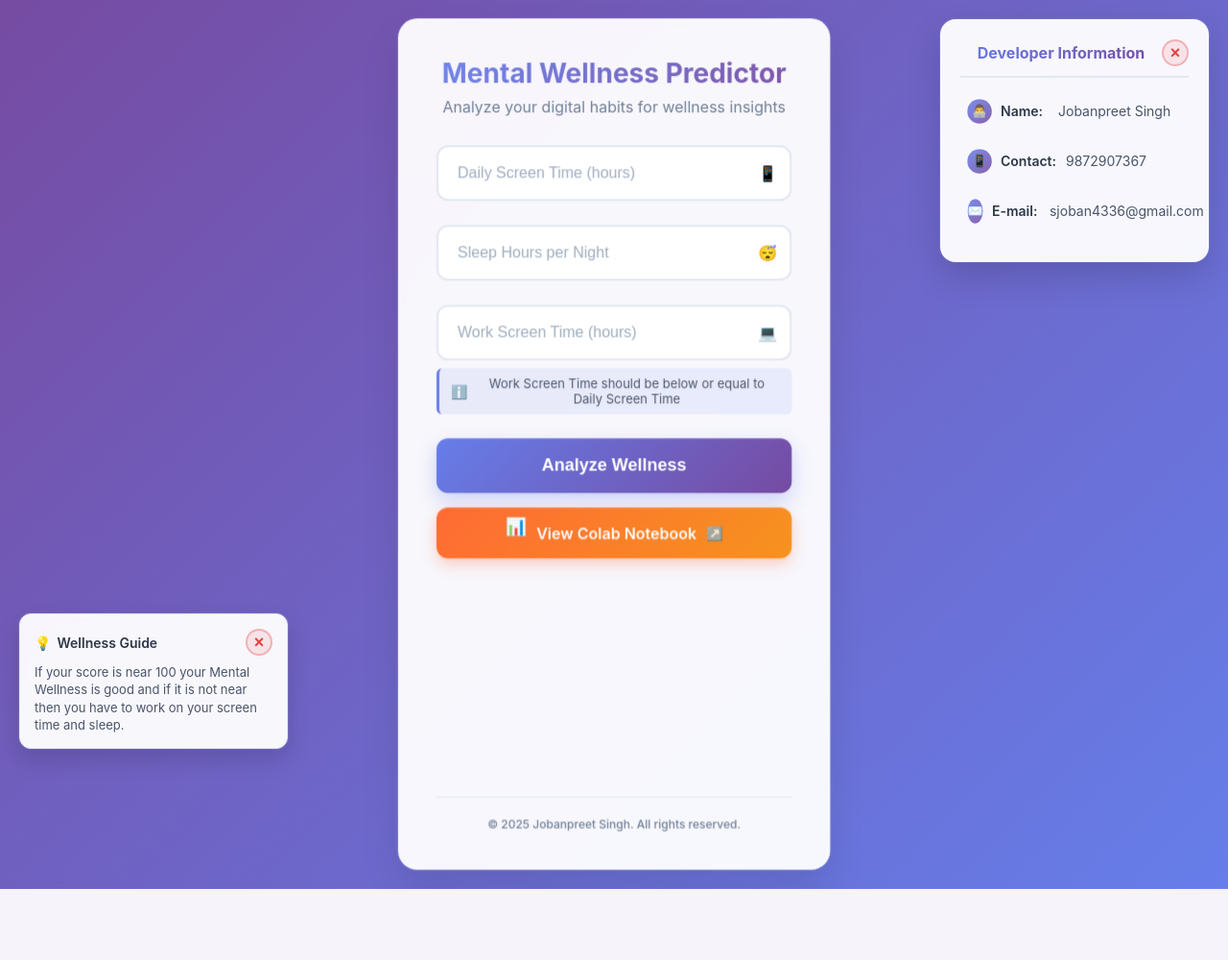
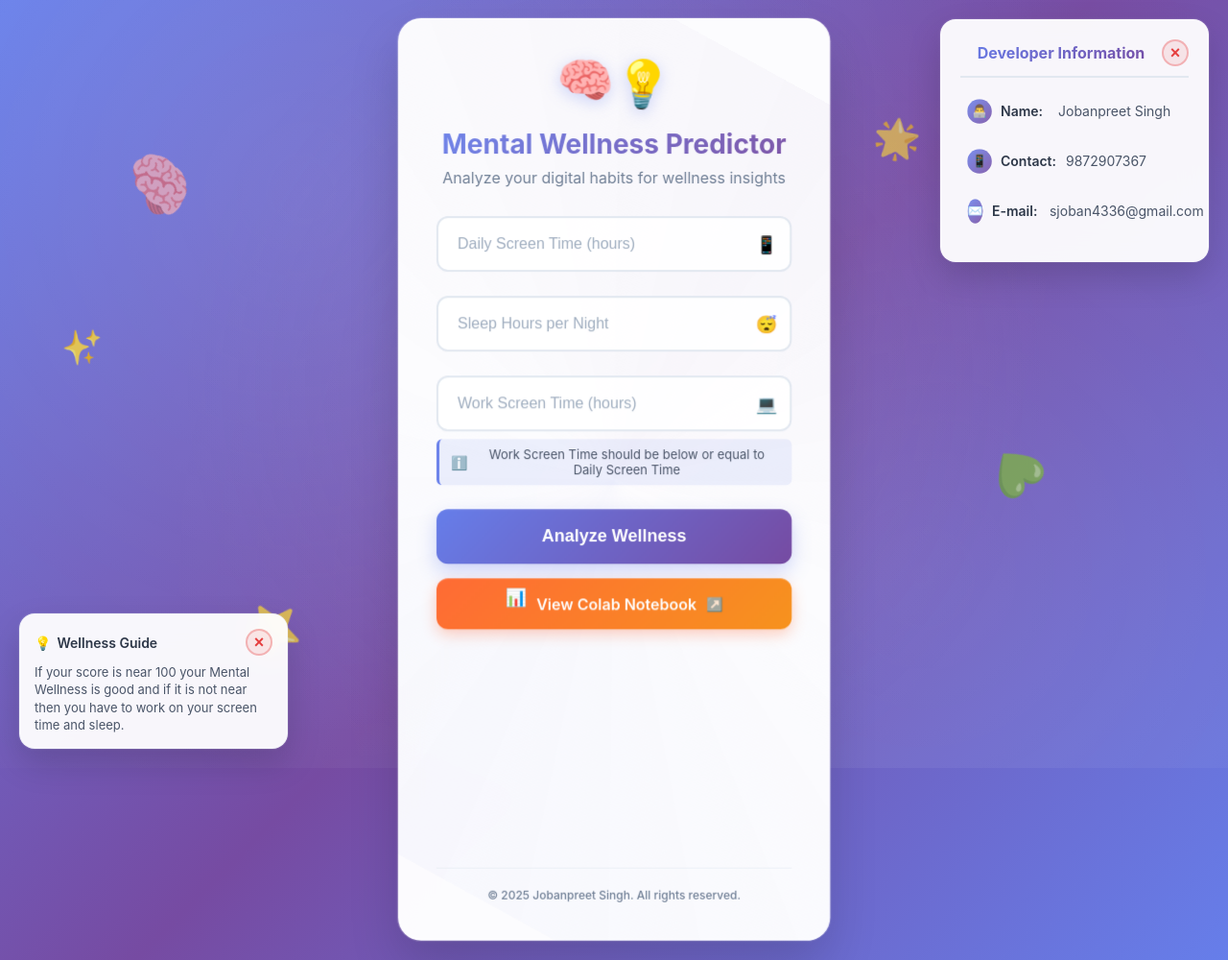
Before and after one commit to Jobanjps089/Mental_Wellness, a Flask app: page / in a window 1280 px wide. Shown: the whole page at 96% size. Before the commit the page ends 926 px from the top, so only its background shows below. Run offline with Flask 3, Linux system fonts and the light colour scheme; parts of the project's set-up code (start-up, migrations or seed data) failed here and were passed over.

Commit message:
Update templates/index.html

```diff
--- a/templates/index.html
+++ b/templates/index.html
@@ -13,19 +13,113 @@
 
         body {
             font-family: -apple-system, BlinkMacSystemFont, 'Segoe UI', Roboto, Oxygen, Ubuntu, Cantarell, sans-serif;
-            background: linear-gradient(135deg, #667eea 0%, #764ba2 100%);
+            background: linear-gradient(135deg, #667eea 0%, #764ba2 50%, #667eea 100%);
             min-height: 100vh;
             display: flex;
             justify-content: center;
             align-items: center;
             padding: 20px;
-            animation: backgroundShift 10s ease-in-out infinite;
             position: relative;
+            overflow-x: hidden;
         }
 
-        @keyframes backgroundShift {
-            0%, 100% { background: linear-gradient(135deg, #667eea 0%, #764ba2 100%); }
-            50% { background: linear-gradient(135deg, #764ba2 0%, #667eea 100%); }
+        /* Animated background with floating shapes */
+        body::before {
+            content: '';
+            position: fixed;
+            top: 0;
+            left: 0;
+            width: 100%;
+            height: 100%;
+            background:
+                radial-gradient(circle at 25% 25%, rgba(255,255,255,0.1) 0%, transparent 70%),
+                radial-gradient(circle at 75% 75%, rgba(255,255,255,0.08) 0%, transparent 70%),
+                radial-gradient(circle at 50% 50%, rgba(102,126,234,0.1) 0%, transparent 60%);
+            animation: backgroundPulse 8s ease-in-out infinite;
+            z-index: -1;
+        }
+
+        @keyframes backgroundPulse {
+            0%, 100% {
+                background:
+                    radial-gradient(circle at 25% 25%, rgba(255,255,255,0.1) 0%, transparent 70%),
+                    radial-gradient(circle at 75% 75%, rgba(255,255,255,0.08) 0%, transparent 70%),
+                    radial-gradient(circle at 50% 50%, rgba(102,126,234,0.1) 0%, transparent 60%);
+            }
+            50% {
+                background:
+                    radial-gradient(circle at 75% 25%, rgba(255,255,255,0.12) 0%, transparent 70%),
+                    radial-gradient(circle at 25% 75%, rgba(255,255,255,0.1) 0%, transparent 70%),
+                    radial-gradient(circle at 50% 50%, rgba(118,75,162,0.1) 0%, transparent 60%);
+            }
+        }
+
+        /* Floating decorative elements */
+        .floating-elements {
+            position: fixed;
+            top: 0;
+            left: 0;
+            width: 100%;
+            height: 100%;
+            pointer-events: none;
+            z-index: -1;
+        }
+
+        .floating-shape {
+            position: absolute;
+            opacity: 0.6;
+            animation: float 6s ease-in-out infinite;
+        }
+
+        .shape-1 {
+            top: 20%;
+            left: 10%;
+            font-size: 60px;
+            animation-delay: 0s;
+            animation-duration: 8s;
+        }
+
+        .shape-2 {
+            top: 60%;
+            right: 15%;
+            font-size: 45px;
+            animation-delay: 2s;
+            animation-duration: 7s;
+        }
+
+        .shape-3 {
+            top: 80%;
+            left: 20%;
+            font-size: 50px;
+            animation-delay: 4s;
+            animation-duration: 9s;
+        }
+
+        .shape-4 {
+            top: 15%;
+            right: 25%;
+            font-size: 40px;
+            animation-delay: 1s;
+            animation-duration: 6s;
+        }
+
+        .shape-5 {
+            top: 45%;
+            left: 5%;
+            font-size: 35px;
+            animation-delay: 3s;
+            animation-duration: 8s;
+        }
+
+        @keyframes float {
+            0%, 100% {
+                transform: translateY(0px) rotate(0deg);
+                opacity: 0.6;
+            }
+            50% {
+                transform: translateY(-20px) rotate(180deg);
+                opacity: 0.8;
+            }
         }
 
         .developer-info {
@@ -152,25 +246,79 @@
         }
 
         .container {
-            background: rgba(255, 255, 255, 0.95);
-            backdrop-filter: blur(10px);
+            background: rgba(255, 255, 255, 0.98);
+            backdrop-filter: blur(20px);
             padding: 40px;
-            border-radius: 20px;
-            box-shadow: 0 20px 40px rgba(0,0,0,0.1), 0 0 0 1px rgba(255,255,255,0.1);
+            border-radius: 24px;
+            box-shadow:
+                0 25px 50px rgba(0,0,0,0.15),
+                0 0 0 1px rgba(255,255,255,0.2),
+                inset 0 1px 0 rgba(255,255,255,0.3);
             width: 100%;
             max-width: 450px;
             text-align: center;
             animation: containerFloat 6s ease-in-out infinite;
             transform: translateY(0);
+            position: relative;
+            overflow: hidden;
+        }
+
+        .container::before {
+            content: '';
+            position: absolute;
+            top: -50%;
+            left: -50%;
+            width: 200%;
+            height: 200%;
+            background: conic-gradient(
+                from 0deg at 50% 50%,
+                transparent 0deg,
+                rgba(102, 126, 234, 0.03) 90deg,
+                transparent 180deg,
+                rgba(118, 75, 162, 0.03) 270deg,
+                transparent 360deg
+            );
+            animation: rotate 20s linear infinite;
+            z-index: -1;
+        }
+
+        @keyframes rotate {
+            0% { transform: rotate(0deg); }
+            100% { transform: rotate(360deg); }
         }
 
         @keyframes containerFloat {
-            0%, 100% { transform: translateY(0px) scale(1); }
-            50% { transform: translateY(-5px) scale(1.01); }
+            0%, 100% {
+                transform: translateY(0px) scale(1);
+                box-shadow:
+                    0 25px 50px rgba(0,0,0,0.15),
+                    0 0 0 1px rgba(255,255,255,0.2),
+                    inset 0 1px 0 rgba(255,255,255,0.3);
+            }
+            50% {
+                transform: translateY(-8px) scale(1.01);
+                box-shadow:
+                    0 35px 70px rgba(0,0,0,0.2),
+                    0 0 0 1px rgba(255,255,255,0.3),
+                    inset 0 1px 0 rgba(255,255,255,0.4);
+            }
         }
 
         .header {
             margin-bottom: 30px;
+            position: relative;
+        }
+
+        .header-icon {
+            font-size: 48px;
+            margin-bottom: 15px;
+            animation: headerIconFloat 4s ease-in-out infinite;
+            filter: drop-shadow(0 4px 8px rgba(102, 126, 234, 0.3));
+        }
+
+        @keyframes headerIconFloat {
+            0%, 100% { transform: translateY(0px) rotate(0deg); }
+            50% { transform: translateY(-5px) rotate(5deg); }
         }
 
         h1 {
@@ -213,7 +361,8 @@
             border-radius: 12px;
             font-size: 16px;
             transition: all 0.3s cubic-bezier(0.4, 0, 0.2, 1);
-            background: #ffffff;
+            background: rgba(255, 255, 255, 0.9);
+            backdrop-filter: blur(5px);
             outline: none;
             position: relative;
         }
@@ -222,6 +371,7 @@
             border-color: #667eea;
             box-shadow: 0 0 0 3px rgba(102, 126, 234, 0.1);
             transform: translateY(-2px);
+            background: rgba(255, 255, 255, 1);
         }
 
         input[type="number"]::placeholder {
@@ -241,6 +391,7 @@
             transform: translateY(-50%);
             color: #a0aec0;
             transition: all 0.3s ease;
+            font-size: 18px;
         }
 
         input[type="number"]:focus + .input-icon {
@@ -276,7 +427,7 @@
         }
 
         .predict-btn:hover {
-            transform: translateY(-2px);
+            transform: translateY(-3px);
             box-shadow: 0 12px 25px rgba(102, 126, 234, 0.4);
         }
 
@@ -403,12 +554,14 @@
         }
 
         .result-card {
-            background: linear-gradient(135deg, #f7fafc, #edf2f7);
+            background: linear-gradient(135deg, rgba(255,255,255,0.9), rgba(247,250,252,0.9));
+            backdrop-filter: blur(10px);
             border-radius: 16px;
             padding: 25px;
-            border: 1px solid #e2e8f0;
+            border: 1px solid rgba(226,232,240,0.5);
             position: relative;
             overflow: hidden;
+            box-shadow: 0 8px 25px rgba(0,0,0,0.08);
         }
 
         .result-card::before {
@@ -418,13 +571,8 @@
             left: -50%;
             width: 200%;
             height: 200%;
-            background: conic-gradient(from 0deg, transparent, rgba(102, 126, 234, 0.1), transparent);
-            animation: rotate 4s linear infinite;
-        }
-
-        @keyframes rotate {
-            0% { transform: rotate(0deg); }
-            100% { transform: rotate(360deg); }
+            background: conic-gradient(from 0deg, transparent, rgba(102, 126, 234, 0.05), transparent);
+            animation: rotate 8s linear infinite;
         }
 
         .result-content {
@@ -497,6 +645,10 @@
                 margin-bottom: 20px;
                 max-width: 100%;
             }
+
+            .floating-shape {
+                font-size: 30px !important;
+            }
         }
 
         @media (max-width: 768px) {
@@ -537,7 +689,7 @@
         .copyright {
             margin-top: 25px;
             padding-top: 20px;
-            border-top: 1px solid #e2e8f0;
+            border-top: 1px solid rgba(226,232,240,0.5);
             color: #718096;
             font-size: 12px;
             font-weight: 500;
@@ -549,12 +701,12 @@
             bottom: 20px;
             left: 20px;
             background: rgba(255, 255, 255, 0.95);
-            backdrop-filter: blur(10px);
-            border-radius: 12px;
+            backdrop-filter: blur(15px);
+            border-radius: 16px;
             padding: 15px;
             max-width: 280px;
-            box-shadow: 0 10px 25px rgba(0,0,0,0.15), 0 0 0 1px rgba(255,255,255,0.1);
-            border: 1px solid #e2e8f0;
+            box-shadow: 0 15px 35px rgba(0,0,0,0.15), 0 0 0 1px rgba(255,255,255,0.1);
+            border: 1px solid rgba(226,232,240,0.3);
             animation: slideInLeft 0.8s ease-out 1s both;
             z-index: 1000;
         }
@@ -627,10 +779,6 @@
         }
 
         .close-btn:active {
-            transform: scale(1.05);
-        }
-
-        .close-btn:active {
             transform: scale(0.95);
         }
 
@@ -647,14 +795,18 @@
             pointer-events: none;
             transition: all 0.5s ease !important;
         }
-
-        .developer-header-title {
-            flex: 1;
-            text-align: center;
-        }
     </style>
 </head>
 <body>
+    <!-- Floating decorative elements -->
+    <div class="floating-elements">
+        <div class="floating-shape shape-1">🧠</div>
+        <div class="floating-shape shape-2">💚</div>
+        <div class="floating-shape shape-3">⭐</div>
+        <div class="floating-shape shape-4">🌟</div>
+        <div class="floating-shape shape-5">✨</div>
+    </div>
+
     <!-- Developer Information Panel -->
     <div class="developer-info" id="developerInfo">
         <div class="developer-header">
@@ -682,6 +834,7 @@
 
     <div class="container">
         <div class="header">
+            <div class="header-icon">🧠💡</div>
             <h1>Mental Wellness Predictor</h1>
             <p class="subtitle">Analyze your digital habits for wellness insights</p>
         </div>
```
